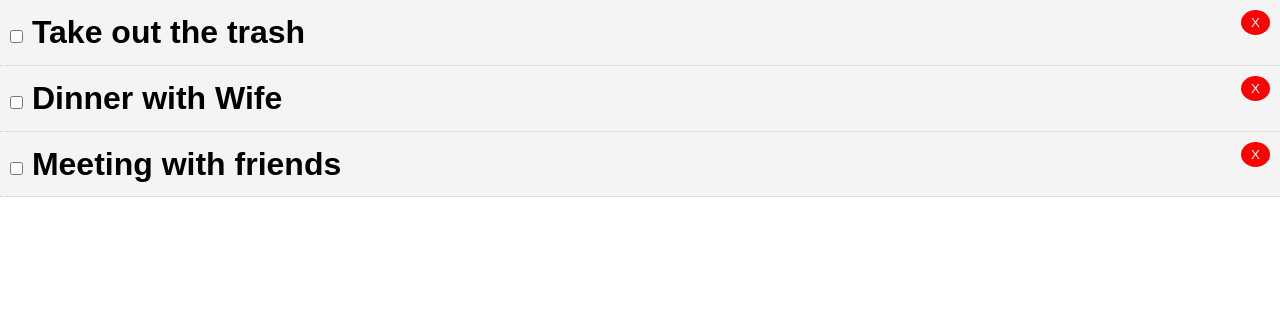
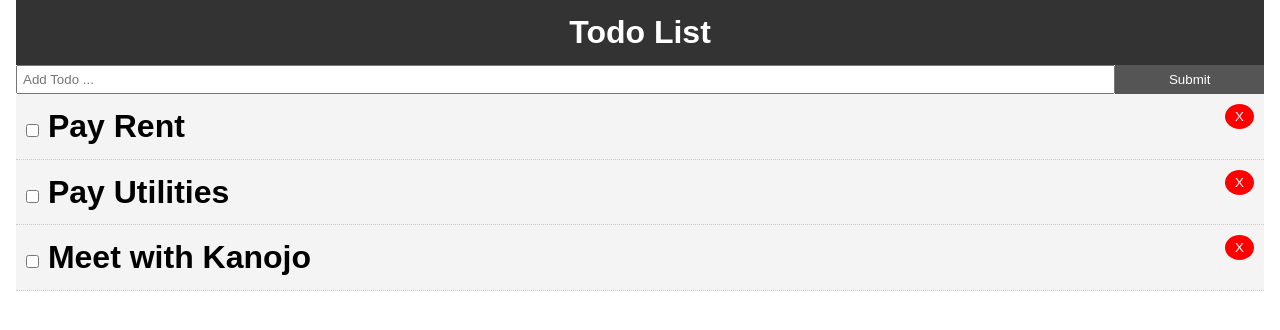
Before and after one commit to JRPerezJr/React-To-Do-List, a React (Create React App) app: page / in a window 1280 px wide. Shown: the top 330 px of the page. Built offline with nearby package versions, Linux system fonts and the light colour scheme.

Commit message:
AddTodo functions completed

```diff
--- a/package.json
+++ b/package.json
@@ -5,7 +5,8 @@
   "dependencies": {
     "react": "^16.8.4",
     "react-dom": "^16.8.4",
-    "react-scripts": "2.1.8"
+    "react-scripts": "2.1.8",
+    "uuid": "^3.3.2"
   },
   "scripts": {
     "start": "react-scripts start",
--- a/src/App.css
+++ b/src/App.css
@@ -13,3 +13,18 @@
   color: #333;
   text-decoration: none;
 }
+.container {
+  padding: 0 1rem;
+}
+.btn {
+  display: inline-block;
+  border: none;
+  background: #555;
+  color: #fff;
+  padding: 7px 20px;
+  cursor: pointer;
+}
+
+.btn:hover {
+  background: #666;
+}
--- a/src/App.js
+++ b/src/App.js
@@ -2,31 +2,34 @@
 import './App.css';
 
 import Todos from './components/Todos';
+import AddTodo from './components/AddTodo';
+import Header from './components/layout/Header';
+import uuid from 'uuid';
 
 class App extends Component {
   state = {
     todos: [
       {
-        id: 1,
-        title: 'Take out the trash',
+        id: uuid.v4(),
+        title: 'Pay Rent',
         completed: false
       },
 
       {
-        id: 2,
-        title: 'Dinner with Wife',
+        id: uuid.v4(),
+        title: 'Pay Utilities',
         completed: false
       },
 
       {
-        id: 3,
-        title: 'Meeting with friends',
+        id: uuid.v4(),
+        title: 'Meet with Kanojo',
         completed: false
       }
     ]
 
   }
-  //Toggle Complete function
+  // Toggle Complete function
   markComplete = (id) => {
     console.log(id)
     this.setState({ todos: this.state.todos.map(todo => {
@@ -36,18 +39,33 @@
       return todo;
     })})
   }
-  //Delete Todo function
+  // Delete Todo function
   delTodo = (id) => {
     console.log(id)
     this.setState({ todos: [...this.state.todos.filter(todo => todo.id !== id)] })
+  }
+  // Add Todo
+  addTodo = (title) => {
+    console.log(title)
+    const newTodo = {
+      id: uuid.v4(),
+      title,
+      completed: false
+
+    }
+    this.setState({ todos: [...this.state.todos, newTodo] });
   }
   render() {
     console.log(this.state.todos)  //Lifecycle method needed to render the component
     return (
       <div className="App">
-        <Todos todos={this.state.todos} markComplete={this.markComplete}
-          delTodo={this.delTodo}
-        />
+        <div className="container">
+          <Header/>
+          <AddTodo addTodo={this.addTodo} />
+            <Todos todos={this.state.todos} markComplete={this.markComplete}
+              delTodo={this.delTodo}
+            />
+        </div>
       </div>
     );
   }
--- /dev/null
+++ b/src/components/AddTodo.js
@@ -0,0 +1,35 @@
+import React, { Component } from 'react'
+
+export class AddTodo extends Component {
+    state = {
+        title: ''
+    }
+    onSubmit = (e) => {
+       e.preventDefault();
+       this.props.addTodo(this.state.title);
+       this.setState({ title: ''});
+    }
+    onChange = (e) => this.setState( { [e.target.name]: e.target.value });
+  render() {
+    return (
+      <form onSubmit={this.onSubmit} style={{ display: 'flex' }} >
+        <input
+            type="text"
+            name="title"
+            style={{ flex: '10', padding: '5px'}}
+            placeholder="Add Todo ..."
+            value={this.state.title}
+            onChange={this.onChange}
+        />
+        <input
+            type="submit"
+            value="Submit"
+            className="btn"
+            style={{flex: '1'}}
+        />
+      </form>
+    )
+  }
+}
+
+export default AddTodo
--- /dev/null
+++ b/src/components/layout/Header.js
@@ -0,0 +1,16 @@
+import React from 'react'
+
+export default function Header() {
+  return (
+    <header style={headerStyle} >
+        <h1>Todo List</h1>
+    </header>
+  )
+}
+
+const headerStyle = {
+  background: '#333',
+  color: '#fff',
+  textAlign: 'center',
+  padding: '10px'
+}
```
Also changed, not shown: 1 other file (tests, documents, lock files or other folders).
